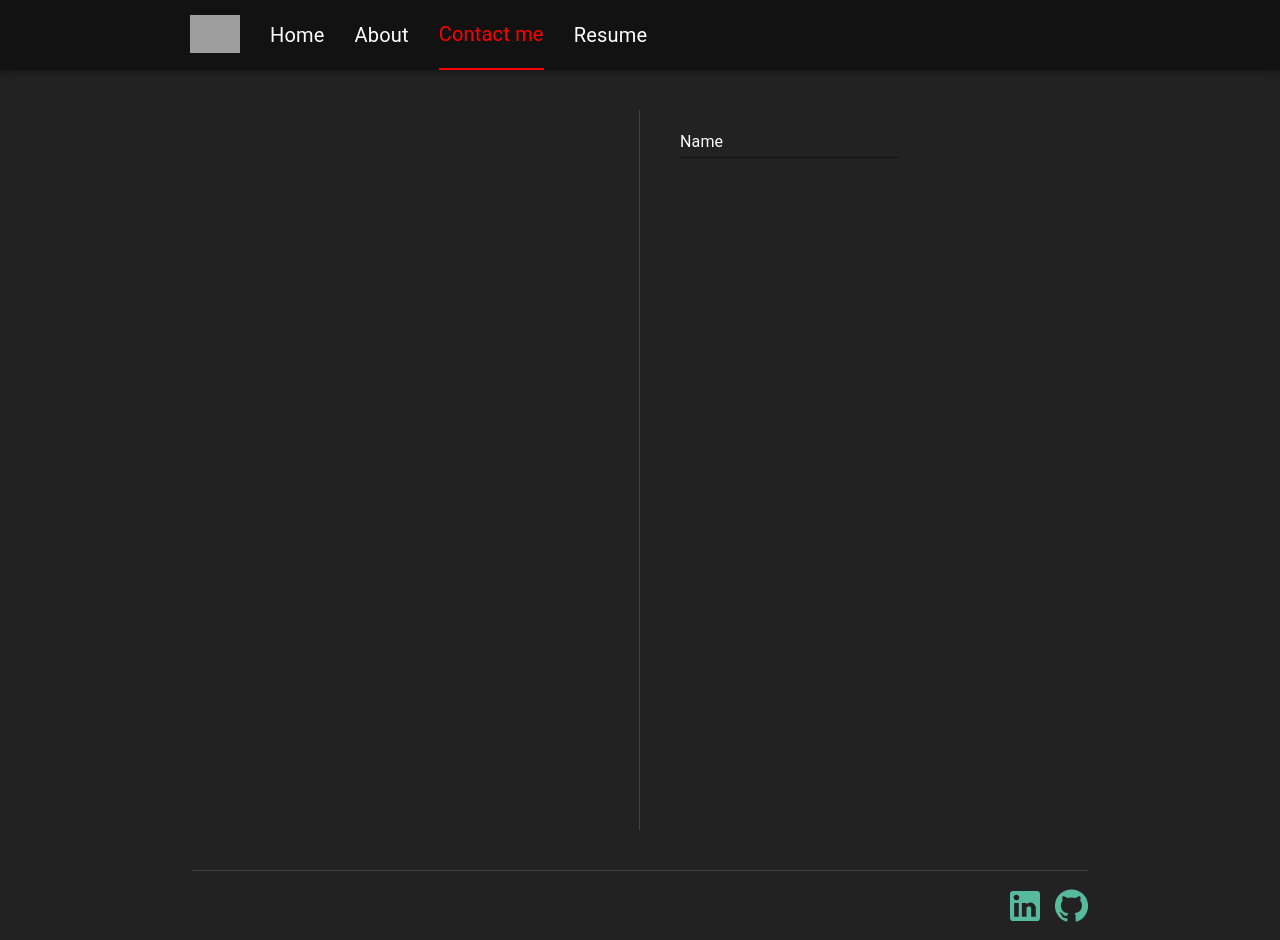
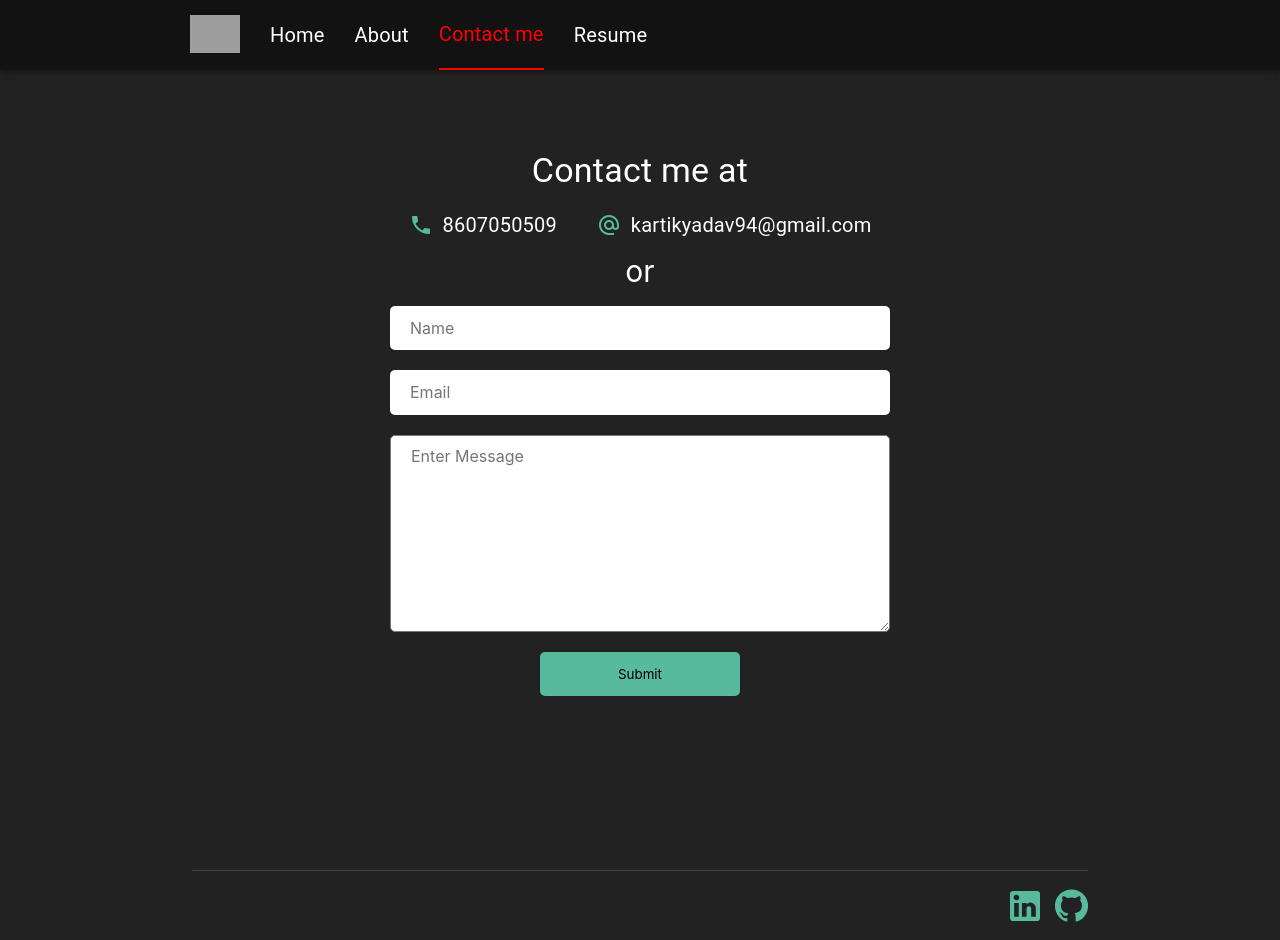
Before and after one commit to rao-karthik/my-portfolio, a React (Create React App) app in the folder website/: page /contact in a window 1280 px wide. Built offline with nearby package versions, Linux system fonts and the light colour scheme; grey boxes are pictures that could not be loaded.

Commit message:
added contact page

```diff
--- a/website/src/Components/Contact/Contact.tsx
+++ b/website/src/Components/Contact/Contact.tsx
@@ -1,7 +1,9 @@
 import React from 'react';
-import { Box, makeStyles } from '@material-ui/core';
+import { Box, makeStyles, Typography } from '@material-ui/core';
 import styled from 'styled-components'
 import { ContactForm } from './ContactForm';
+import PhoneIcon from '@material-ui/icons/Phone';
+import AlternateEmailIcon from '@material-ui/icons/AlternateEmail';
 
 export default function Contact () {
 
@@ -12,15 +14,23 @@ export default function Contact () {
 
             <Box className={classes.mainCont}>
 
-                <Box className={classes.leftCont}>
+                <Box>
+                    <Typography className={classes.heading} variant='h4'>Contact me at</Typography>
 
+                    <Box className={classes.details}>
+                        <Typography className={classes.contactDetails} style={{marginLeft: 0}}>
+                            <PhoneIcon className={classes.icons} />
+                            8607050509
+                        </Typography>
+
+                        <Typography className={classes.contactDetails}>
+                            <AlternateEmailIcon className={classes.icons} />
+                            kartikyadav94@gmail.com
+                        </Typography>
+                    </Box>
                 </Box>
 
-                <Box className={classes.rightCont}>
-
-                    <ContactForm />
-
-                </Box>
+                <ContactForm />
 
             </Box>
 
@@ -29,6 +39,7 @@ export default function Contact () {
 }
 
 const Container = styled.div`
+    position: relative;
     height: 100%;
     min-height: 100%;
     background: #222222;
@@ -42,18 +53,44 @@ const useStyles = makeStyles(theme=>({
         height: '800px',
         margin: 'auto',
         display: 'flex',
-        padding: theme.spacing(5, 0)
+        flexDirection: 'column',
+        padding: theme.spacing(10, 0),
+        alignItems: 'center',
+        justifyContent: 'center',
 
-    },
-    leftCont: {
-        width: '50%',
-        height: '100%',
-        borderRight: '1px solid #424242',
-        paddingRight: theme.spacing(5)
+        [theme.breakpoints.down(500)]: {
+            height: 650
+        }
     },
 
-    rightCont: {
-        width: '50%',
-        paddingLeft: theme.spacing(5)
+    heading: {
+        textAlign: 'center'
+    },
+
+    details: {
+        display: 'flex',
+        margin: theme.spacing(2),
+
+        [theme.breakpoints.down(500)]: {
+            flexDirection: 'column',
+            alignItems: 'center'
+        }
+    },
+
+    contactDetails: {
+        fontSize: 20,
+        marginLeft: 40,
+
+        [theme.breakpoints.down(500)]: {
+            display: 'flex',
+            marginLeft: 0
+        }
+    },
+
+    icons: {
+        color: '#58ba9d',
+        marginRight: 10,
+        position: 'relative',
+        top: 5
     }
 }));
--- a/website/src/Components/Contact/ContactForm.tsx
+++ b/website/src/Components/Contact/ContactForm.tsx
@@ -1,38 +1,77 @@
-import { makeStyles, TextField } from '@material-ui/core';
 import React from 'react';
 import styled from 'styled-components';
 
 export const ContactForm = () => {
 
-    const classes = useStyles();
-
-
-const inputProps = {
-    className: classes.inputs
-}
-
     return (
         <Container>
-            <form noValidate autoComplete="off">
 
-                <TextField id="standard-basic"
-                            label="Name"
-                            InputProps={inputProps}
-                            InputLabelProps={inputProps}
-                            color= 'primary' />
+            <Heading>or</Heading>
 
-            </form>
+            <Form noValidate autoComplete="off">
+
+                <Input type="text" placeholder="Name" />
+
+                <Input type="text" placeholder="Email" />
+
+                <Textarea name="" id=""  placeholder="Enter Message"></Textarea>
+
+                <Btn>Submit</Btn>
+
+            </Form>
+
         </Container>
     )
 }
 
 const Container = styled.div`
-
+    position: relative;
+    height: 100%;
+    display: flex;
+    flex-direction: column;
+    align-items: center;
 `;
 
-const useStyles = makeStyles(theme=>({
-    inputs: {
-        borderColor: '#fff !important',
-        color: '#fff !important'
+const Heading = styled.p`
+    margin-bottom: 10px;
+    font-size: 30px;
+`;
+
+const Form = styled.form`
+    display: flex;
+    flex-direction: column;
+    width: 500px;
+    height: 410px;
+
+    @media (max-width: 500px) {
+        width: 350px;
+    };
+
+    @media (max-width: 350px) {
+        width: 270px;
     }
-}));
+`;
+
+const Input = styled.input`
+    margin: 10px 0;
+    height: 45px;
+    border-radius: 5px;
+    padding: 0 20px;
+    font-size: 16px;
+`;
+
+const Textarea = styled.textarea`
+    margin: 10px 0;
+    height: 200px;
+    border-radius: 5px;
+    padding: 10px 20px;
+    font-size: 16px;
+`;
+
+const Btn = styled.button`
+    background: #58ba9d;
+    height: 45px;
+    width: 200px;
+    border-radius: 5px;
+    margin: 10px auto;
+`;
--- a/website/src/Routes/Navbar/HamburgerDrawer.tsx
+++ b/website/src/Routes/Navbar/HamburgerDrawer.tsx
@@ -5,6 +5,7 @@ import CloseIcon from '@material-ui/icons/Close';
 import HomeIcon from '@material-ui/icons/Home';
 import CallIcon from '@material-ui/icons/Call';
 import PersonIcon from '@material-ui/icons/Person';
+import AssignmentIcon from '@material-ui/icons/Assignment';
 import { Link } from 'react-router-dom';
 
 interface IHamburgerDrawerProps {
@@ -65,6 +66,18 @@ export const HamburgerNavbar = ({open, handleDrawerClose}: IHamburgerDrawerProps
                             <CallIcon className={classes.tagIcon} />
 
                             <Typography className={classes.drawerTags}>Contact</Typography>
+
+                        </Box>
+
+                    </Link>
+
+                    <Link to='/resume' style={{textDecoration: 'none'}}>
+
+                        <Box className={classes.tagCont} onClick={handleDrawerClose} >
+
+                            <AssignmentIcon className={classes.tagIcon} />
+
+                            <Typography className={classes.drawerTags}>Resume</Typography>
 
                         </Box>
 
```
